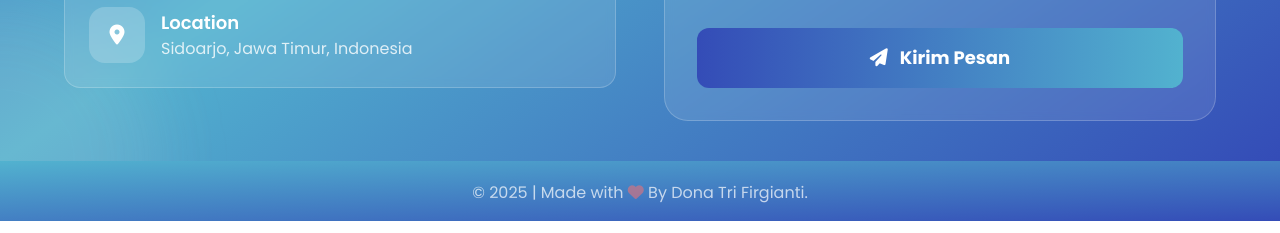
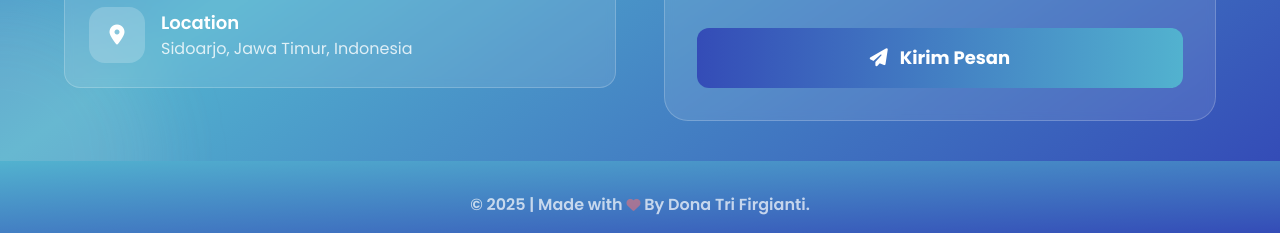
Before and after one commit to donatri-008/portfolio-dona, a plain HTML site: page index.html in a window 1280 px wide. Shown: the part 5639-5872 px from the top of the page. Drawn offline with nearby package versions, Linux system fonts and the light colour scheme; some packages are replaced by stand-ins of ours; a script that the page names is missing.

Commit message:
Update index.html

```diff
--- a/index.html
+++ b/index.html
@@ -831,12 +831,12 @@
 
     <!-- Footer -->
     <footer class="bg-gradient-to-br from-primary to-secondary text-white">
-        <div class="container mx-auto px-9">
+        <div class="container mx-auto px-4 sm:px-6 lg:px-9">
             <div class="max-w-6xl mx-auto">
-                <div class="text-center py-1 pb-4">
-                    <div class="border-white/20 pt-4">
-                        <p class="text-semibold text-white/70">
-                            © 2025 | Made with <i class="fas fa-heart text-red-400 animate-pulse"></i> By Dona Tri Firgianti.
+                <div class="text-center py-2 sm:py-4">
+                    <div class="border-white/20 pt-2 sm:pt-4">
+                        <p class="text-sm sm:text-base text-white/70 font-semibold">
+                            © 2025 | Made with <i class="fas fa-heart text-red-400 animate-pulse text-xs sm:text-sm"></i> By Dona Tri Firgianti.
                         </p>
                     </div>
                 </div>
```
